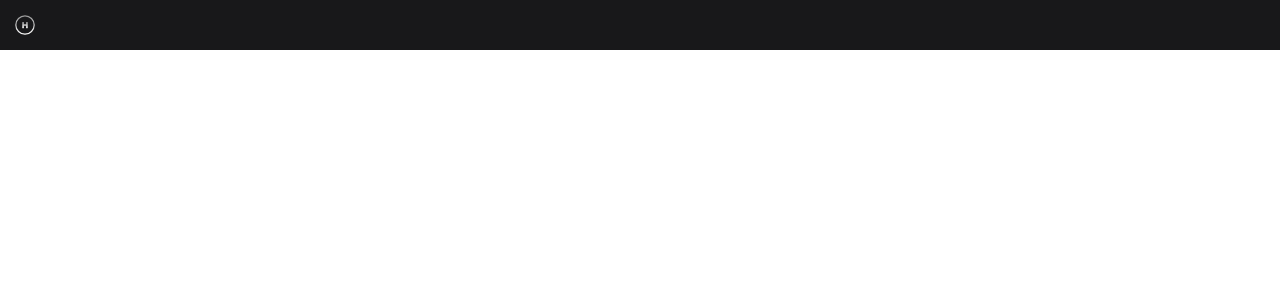
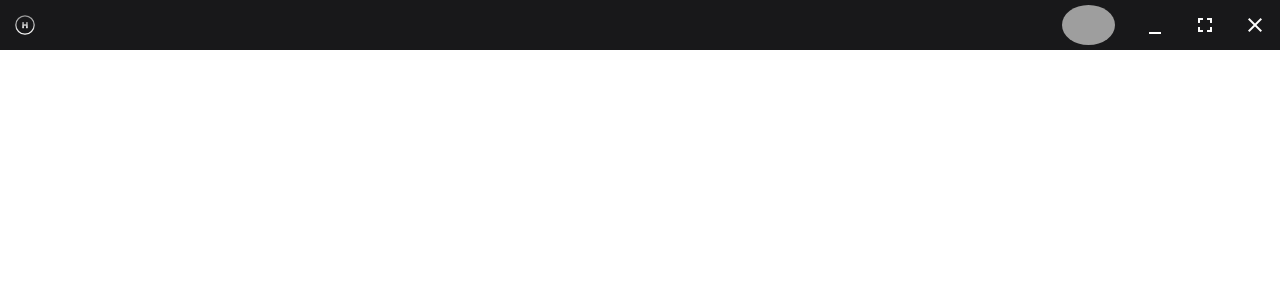
Before and after one commit to alleshq/hydrogen, a React (Create React App) app: page / in a window 1280 px wide. Shown: the top 300 px of the page. Built offline with nearby package versions, Linux system fonts and the light colour scheme; grey boxes are pictures that could not be loaded.

Commit message:
TitleBar has buttons and user image

```diff
--- a/src/layout/TitleBar.js
+++ b/src/layout/TitleBar.js
@@ -2,6 +2,24 @@ import React from "react";
 
 export default () => (
 	<div className="titleBar">
-		<img className="logo" src="h10.svg" />
+		<div className="left">
+			<img className="logo" src="h10.svg" />
+		</div>
+		<div className="right">
+			<img
+				className="user"
+				draggable="false"
+				src="https://avatar.alles.cx/u/archie"
+			/>
+			<div className="minimize">
+				<i className="material-icons">minimize</i>
+			</div>
+			<div className="maximize">
+				<i className="material-icons">fullscreen</i>
+			</div>
+			<div className="close">
+				<i className="material-icons">close</i>
+			</div>
+		</div>
 	</div>
 );
--- a/src/style/_titleBar.scss
+++ b/src/style/_titleBar.scss
@@ -3,8 +3,44 @@
     width: 100%;
     height: 50px;
     box-sizing: border-box;
+    display: flex;
 
-    .logo {
-        height: 100%;
+    .left {
+        flex-grow: 1;
+
+        .logo {
+            height: 100%;
+        }
+    }
+
+    .right {
+        display: flex;
+        flex-shrink: 1;
+
+        div {
+            color: white;
+            width: 50px;
+            height: 50px;
+            text-align: center;
+            display: flex;
+            flex-flow: column;
+            justify-content: center;
+            transition-duration: 0.1s;
+        }
+
+        div:hover {
+            background: #ffffff20;
+        }
+
+        div.close:hover {
+            background: #ff0000c0;
+        }
+
+        .user {
+            height: calc(100% - 10px);
+            border-radius: 50%;
+            margin: 5px;
+            margin-right: 15px;
+        }
     }
 }
--- a/src/style/index.scss
+++ b/src/style/index.scss
@@ -1,8 +1,10 @@
 @import "titleBar";
-@import url("https://use.fontawesome.com/releases/v5.12.0/css/all.css");
+@import url("https://fonts.googleapis.com/icon?family=Material+Icons");
 
 body {
     margin: 0;
+    -webkit-user-select: none;
+    cursor: default;
 }
 
 .app {
```
